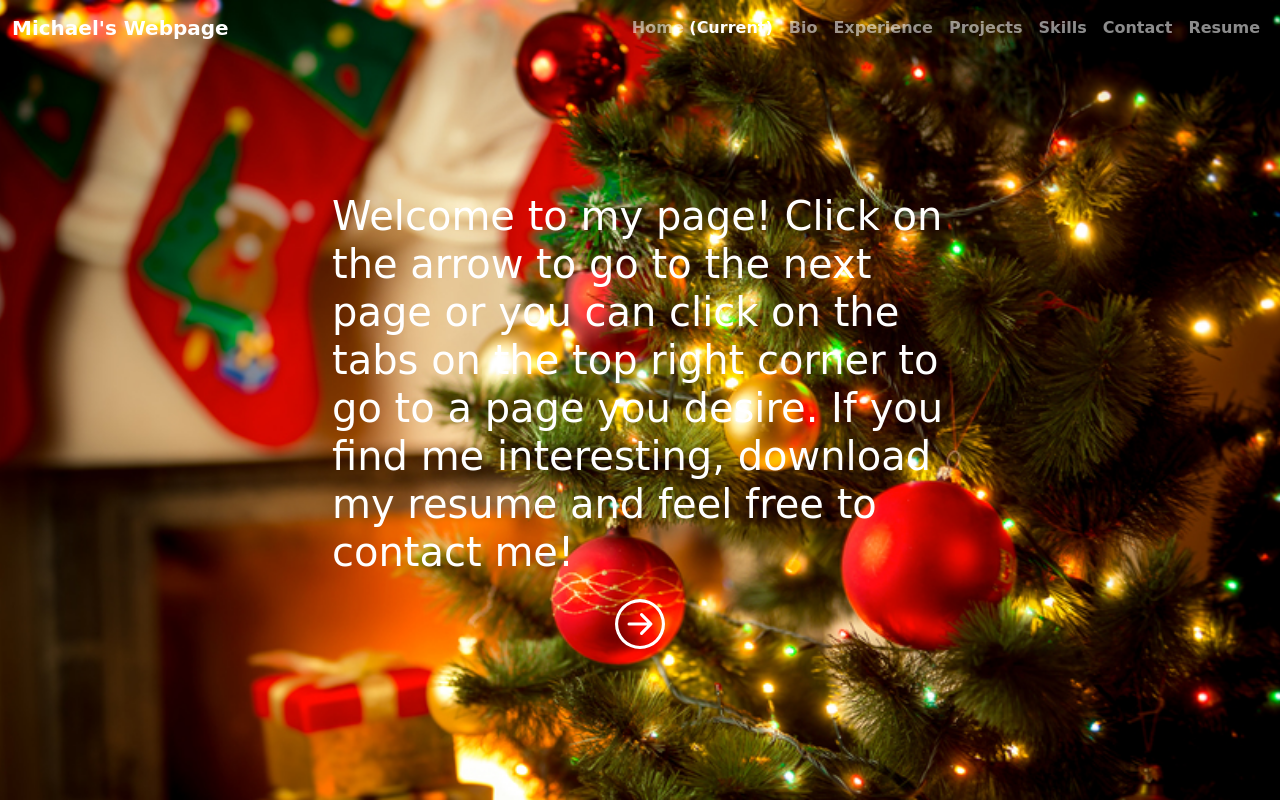
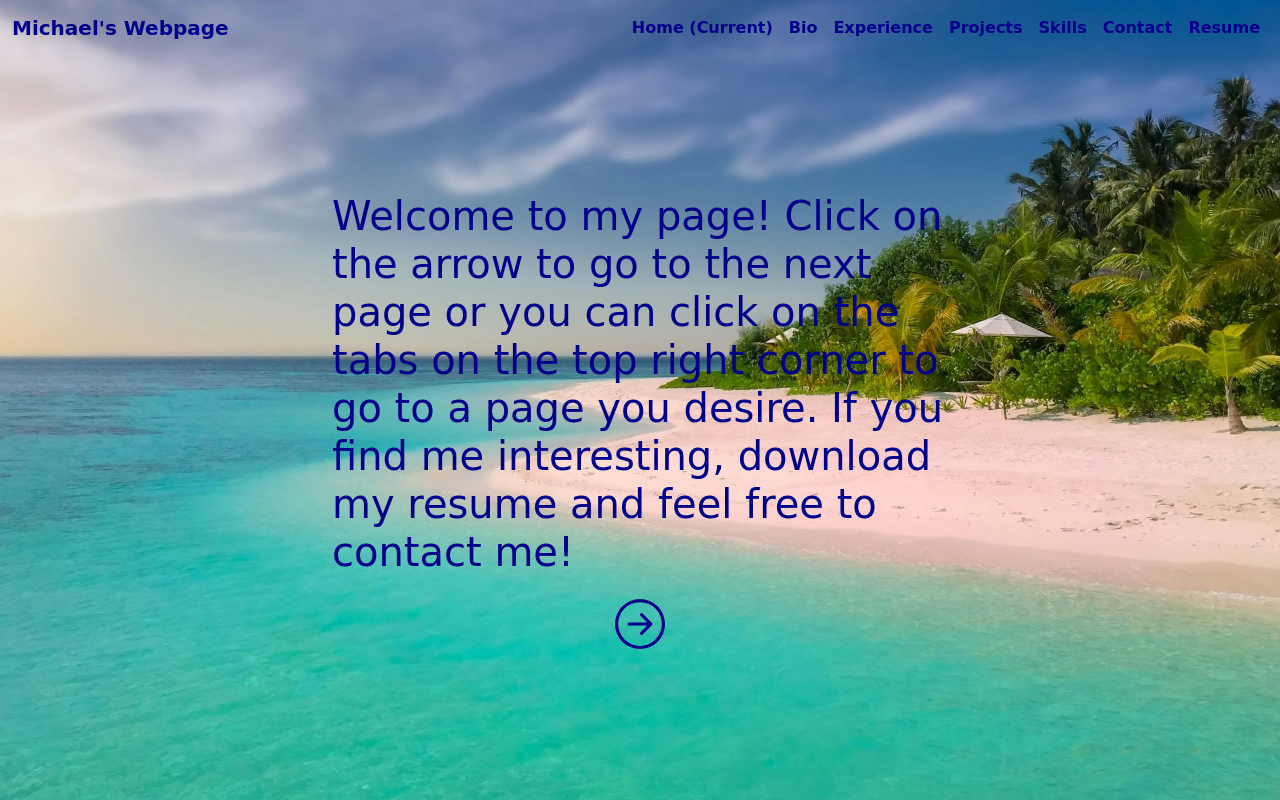
Before and after one commit to myk200207/myk200207.github.io, a plain HTML site: page index.html in a window 1280 px wide. Drawn offline with nearby package versions, Linux system fonts and the light colour scheme; a web font is replaced by a local one.

Commit message:
changed to summer concept

```diff
--- a/index.html
+++ b/index.html
@@ -17,7 +17,7 @@
 
 <body class="backgroundImg">
   <div>
-    <nav class="navbar fixed-top navbar-expand-sm navbar-dark ">
+    <nav class="navbar fixed-top navbar-expand-sm navbar-dark " style="color:darkblue;">
       <div class="container-fluid">
         <a class="navbar-brand" href="/index.html">Michael's Webpage</a>
         <button class="navbar-toggler" type="button" data-bs-toggle="collapse" data-bs-target="#navbarNav">
@@ -26,7 +26,7 @@
         <div class="collapse navbar-collapse" id="navbarNav">
           <ul class="navbar-nav ms-auto">
             <li class="nav-item active ">
-              <a class="nav-link" href="/index.html">Home <span class="sr-only">(Current)</span></a>
+              <a class="nav-link" href="/index.html" style="color:darkblue;">Home <span class="sr-only">(Current)</span></a>
             </li>
             <li class="nav-item">
               <a class="nav-link" href="/Bio.html">Bio</a>
@@ -44,7 +44,7 @@
               <a class="nav-link" href="/Contact.html">Contact</a>
             </li>
             <li class="nav-item">
-              <a class="nav-link" href='Resume.docx'download>Resume</a>
+              <a class="nav-link" href='Resume.pdf'download>Resume</a>
             </li>
 
           </ul>
--- a/style.css
+++ b/style.css
@@ -3,15 +3,19 @@
 * {
     margin: 0;
     padding: 0;
-    color: white;
+    color: darkblue;
     font-family: 'Ephesis', cursive;
     font-weight:bold;
 }
-
+.nav-link {
+    color:darkblue;
+}
+.navbar-brand{
+    color:darkblue;
+}
 .card-text {
-    color: white;
+    color: darkblue !important;
 }
-
 html,
 body{
     min-height: 100%;
@@ -20,7 +24,7 @@ body{
 }
 
 .backgroundImg {
-    background-image: url("christmasBackground2..jpg");
+    background-image: url("summer.jpeg");
     background-size: cover;
     background-repeat: no-repeat;
     background-position: center;
@@ -71,7 +75,7 @@ body{
     width: 200px;
     border-radius:50%;
     filter:grayscale(100%);
-    border:2px solid white;
+    border:2px solid darkblue;
     cursor:pointer;
     font-size:25px;
     color:black;
```
Also changed, not shown: summer.jpeg (added), 2 other files.
